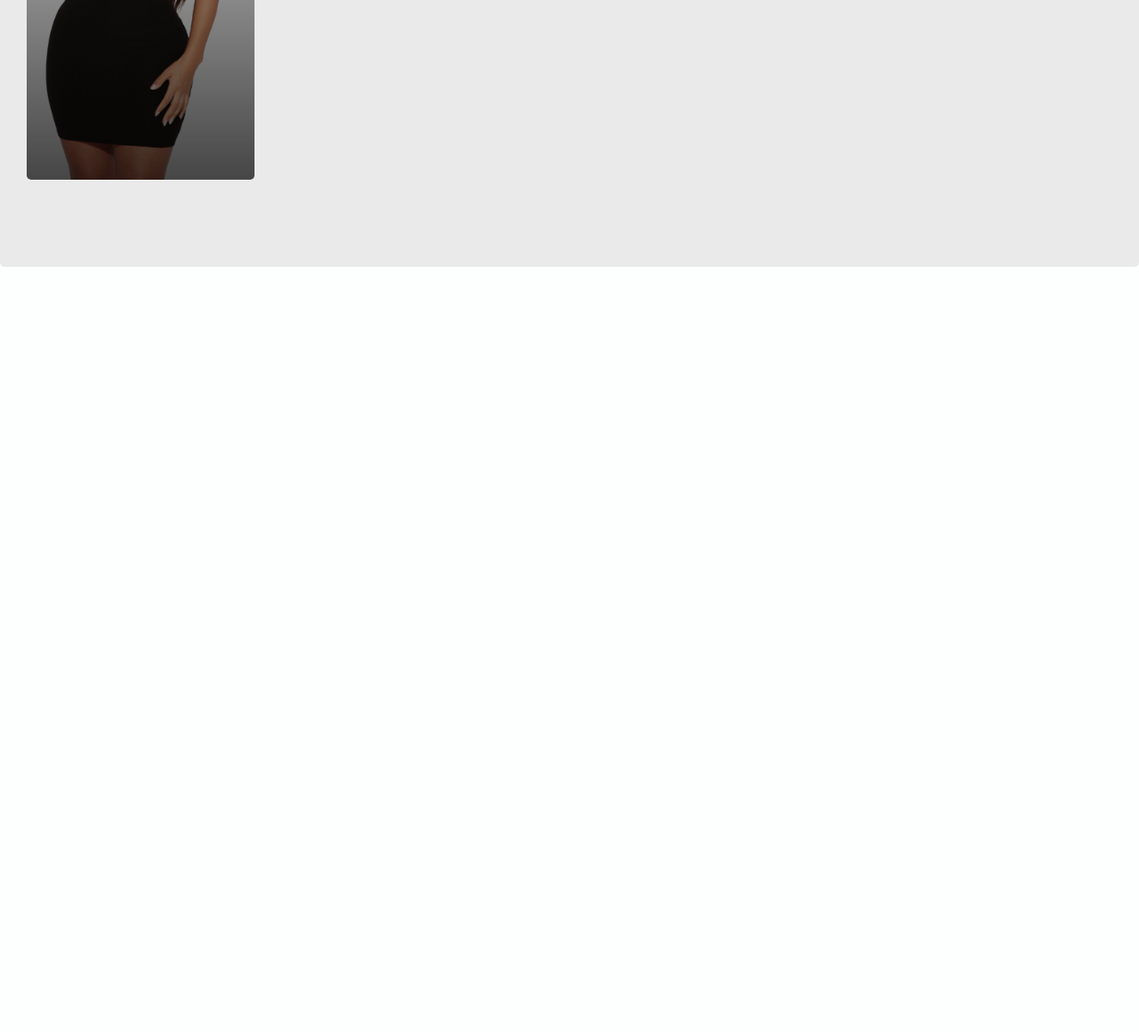
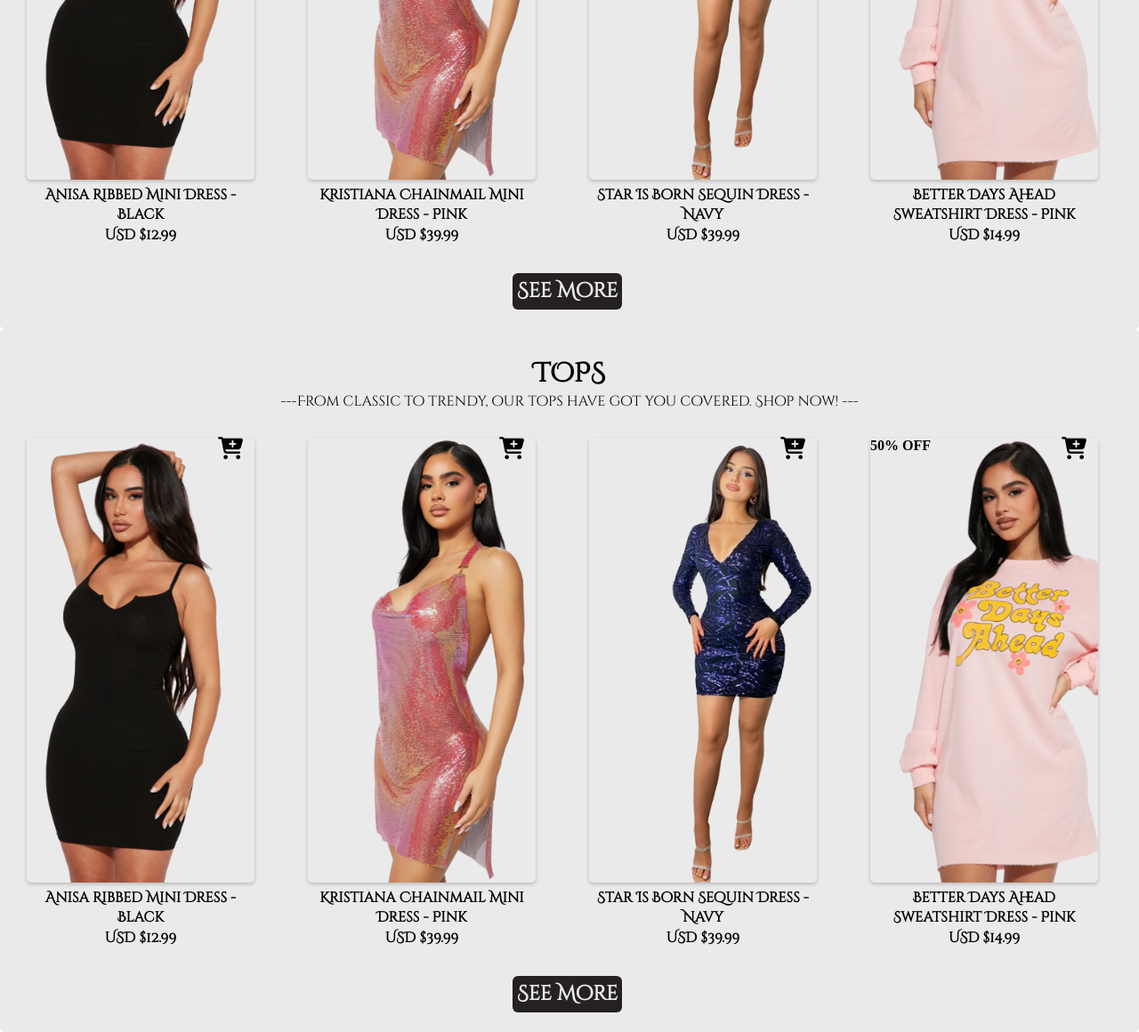
Before and after one commit to kevin-magu/women-ecommerce, a plain HTML site: page index.html in a window 1280 px wide. Shown: the part 1214-2374 px from the top of the page at 89% size. Before the commit the page ends 1514 px from the top, so only its background shows below. Drawn offline with Linux system fonts and the light colour scheme.

Commit message:
added the third page

```diff
--- a/index.html
+++ b/index.html
@@ -54,7 +54,56 @@
 <section id="dresses">
 <p class="caption-title">DRESSES</p>
 <p id="title-caption">---Step up your dress game with our selection---</p>
-<div class="dress-example">
 
+<div class="cards">
+<div class="clothes-example">
+    <i class="fa-solid fa-cart-plus"></i>
+    <p>Anisa Ribbed Mini Dress - Black</p>
+    <p id="clothes-price">USD $12.99</p>
 </div>
+<div class="clothes-example" id="card2">
+    <i class="fa-solid fa-cart-plus"></i>
+    <p>Kristiana Chainmail Mini Dress - Pink</p>
+    <p id="clothes-price">USD $39.99</p>
+</div>
+<div class="clothes-example" id="card3">
+    <i class="fa-solid fa-cart-plus"></i>
+    <p>Star Is Born Sequin Dress - Navy</p>
+    <p id="clothes-price">USD $39.99</p>
+</div>
+<div class="clothes-example" id="card4">
+    <i class="fa-solid fa-cart-plus"></i>
+    <p>Better Days Ahead Sweatshirt Dress - Pink</p>
+    <p id="clothes-price">USD $14.99 </p>
+</div>
+</div>
+<a href="" class="clothes-example-seemore">See More</a>
 </section>
+<section id="dresses">
+    <p class="caption-title">TOPS</p>
+    <p id="title-caption">---From classic to trendy, our tops have got you covered. Shop now! ---</p>
+
+    <div class="cards">
+    <div class="clothes-example">
+        <i class="fa-solid fa-cart-plus"></i>
+        <p>Anisa Ribbed Mini Dress - Black</p>
+        <p id="clothes-price">USD $12.99</p>
+    </div>
+    <div class="clothes-example" id="card2">
+        <i class="fa-solid fa-cart-plus"></i>
+        <p>Kristiana Chainmail Mini Dress - Pink</p>
+        <p id="clothes-price">USD $39.99</p>
+    </div>
+    <div class="clothes-example" id="card3">
+        <i class="fa-solid fa-cart-plus"></i>
+        <p>Star Is Born Sequin Dress - Navy</p>
+        <p id="clothes-price">USD $39.99</p>
+    </div>
+    <div class="clothes-example" id="card4">
+        <i class="fa-solid fa-cart-plus"></i>
+        <p>Better Days Ahead Sweatshirt Dress - Pink</p>
+        <p id="clothes-price">USD $14.99 </p>
+    </div>
+    </div>
+    <a href="" class="clothes-example-seemore">See More</a>
+    </section>
--- a/style.css
+++ b/style.css
@@ -133,33 +133,87 @@ nav .category-main .categories li{
 }
 #dresses{
     width: 100%;
-    height: 720px;
+    height: 790px;
     background: #EAEAEA;
     padding-top: 30px;
     border-radius: 5px;
+
 }
 #dresses p{
     width: 100%;
     display: flex;
     justify-content: center;
 }
-.dress-example{
+.clothes-example{
     width: 20%;
     height: 500px;
-    background: linear-gradient(to top, rgba(0,0,0,0.7) 0%, rgba(0,0,0,0) 100%),
-              url('images/dress-e1.png');
+    background: url('images/dress-e1.png');
     background-size: cover;
     background-position: bottom;
     margin: 30px;
     border-radius: 5px;
     transition: transform 0.3s ease-in-out;
     position: relative;
+    box-shadow: 0 2px 4px 0 rgba(0,0,0,.2);
 }
-.dress-example:hover{
+.clothes-example:hover{
     transform: scale(1.1);
 }
-.dress-example::after{
-    content: 'Anisa Ribbed Mini Dress - Black';
+.clothes-example p{
     position: absolute;
+    bottom: -50px;
+    font-family: 'Cinzel Decorative', cursive;
+    font-weight: bold;
+    text-align: center;
+}
+#clothes-price{
+    bottom: -73px;
 
 }
+.clothes-example i{
+    position: absolute;
+    right: 5%;
+    font-size: 25px;
+}
+.clothes-example i:hover{
+    cursor: pointer;
+}
+.cards{
+    display: flex;
+    margin-bottom: 80px;
+}
+#card2{
+    background: url(images/dress-e2.png);
+    background-size: cover;
+}
+#card3{
+    background: url(images/dress-e3.png);
+    background-size: cover;
+}
+#card4{
+    background: url(images/dress-e4.png);
+    background-size: cover;
+}
+#card4::after{
+    content: '50% OFF';
+    margin-top: 10px;
+    font-weight: bold;
+}
+.clothes-example-seemore {
+    text-decoration: none;
+    height: 30px;
+    width: 90px;
+    margin-left: 45%;
+    padding: 5px;
+    border-radius: 6px;
+    background-color: rgb(37, 33, 33);
+    color: #EAEAEA;
+    font-weight: bold;
+    font-size: 23px;
+    font-family: 'Cinzel Decorative', cursive;
+}
+.clothes-example-seemore:hover{
+    background-color: black;
+    color: white;
+
+}
```
Also changed, not shown: app.js (deleted, +0 -58 lines), images/dress-e2.png (added), images/dress-e3.png (added), images/dress-e4.png (added).
